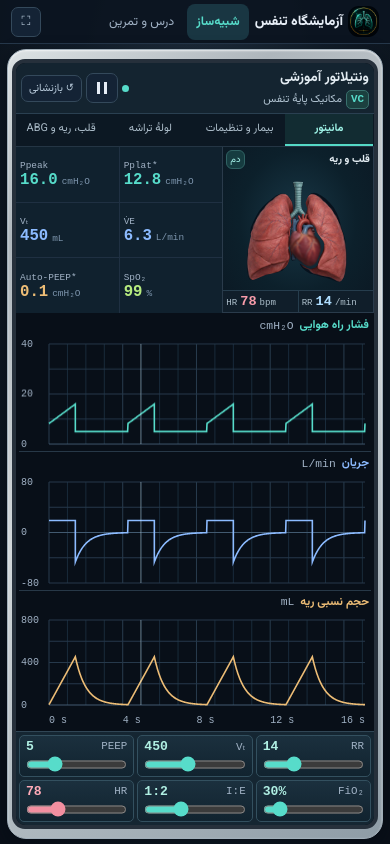
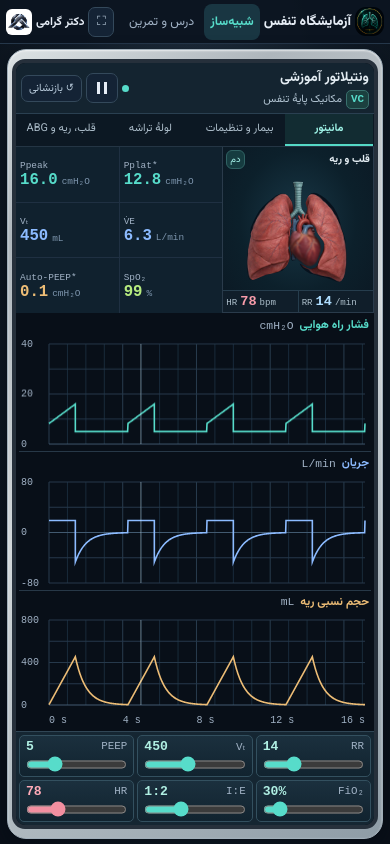
Before and after one commit to 4mirgr/Respiratory-ventilator, a plain HTML site: page index.html in a window 390 px wide. Drawn offline with Linux system fonts and the light colour scheme.

Commit message:
Add Dr. Gerami’s signature to the simulator header

```diff
--- a/device.css
+++ b/device.css
@@ -22,8 +22,41 @@ body:has(#simulator-view:not([hidden])) main {
 .header-inner {
   min-height: 53px;
 }
-.fullscreen-button { margin-inline-start: auto; }
-
+/* Keep the project identity and tabs anchored while the signature uses the far end. */
+.fullscreen-button,
+.fullscreen-button[hidden] + .physician-signature { margin-inline-start: auto; }
+.physician-signature {
+  display: inline-flex;
+  flex: none;
+  align-items: center;
+  gap: 7px;
+  color: #e6edf6;
+  font-size: .88rem;
+  font-weight: 700;
+  white-space: nowrap;
+}
+.physician-signature img {
+  display: block;
+  width: 34px;
+  height: 34px;
+  padding: 2px;
+  background: white;
+  border-radius: 9px;
+}
+@media (max-width: 620px) {
+  .fullscreen-button { min-width: 30px; padding: 4px 5px; }
+  .fullscreen-button span:last-child {
+    position: absolute;
+    width: 1px;
+    height: 1px;
+    overflow: hidden;
+    clip-path: inset(50%);
+    white-space: nowrap;
+  }
+  .site-header .view-nav { margin-inline-start: 0; }
+  .physician-signature { gap: 4px; font-size: .72rem; }
+  .physician-signature img { width: 26px; height: 26px; border-radius: 6px; }
+}
 #simulator-view, .device-shell { block-size: 100%; }
 .device-shell {
   position: relative;
@@ -470,16 +503,6 @@ body:has(#simulator-view:not([hidden])) main {
 
 @media (max-width: 620px) and (min-height: 421px) {
   .header-inner { min-height: 43px; gap: 6px; }
-  .site-header .view-nav { margin-inline-start: 0; }
-  .fullscreen-button { min-width: 30px; padding: 4px 5px; }
-  .fullscreen-button span:last-child {
-    position: absolute;
-    width: 1px;
-    height: 1px;
-    overflow: hidden;
-    clip-path: inset(50%);
-    white-space: nowrap;
-  }
   .device-header { padding: 4px 5px; gap: 4px; }
   .device-heading { flex: 1; align-items: flex-start; flex-direction: column; gap: 2px; }
   .device-heading h1 { font-size: .86rem; }
@@ -588,3 +611,35 @@ body:has(#simulator-view:not([hidden])) main {
   #lesson-view .volume-entry h3 { font-size: .83rem; }
   #lesson-view .volume-entry strong { font-size: .78rem; }
 }
+
+/* Share the small-phone header with the fullscreen control only where it is available. */
+@media (max-width: 470px) {
+  .header-inner:where(:has(.fullscreen-button:not([hidden]))) {
+    width: calc(100% - 12px);
+    gap: 4px;
+  }
+  .header-inner:where(:has(.fullscreen-button:not([hidden]))) .brand { gap: 4px; font-size: .84rem; }
+  .header-inner:where(:has(.fullscreen-button:not([hidden]))) .brand-mark { width: 29px; height: 29px; }
+  .header-inner:where(:has(.fullscreen-button:not([hidden]))) .nav-button { padding-inline: 6px; font-size: .78rem; }
+  .site-header .fullscreen-button { min-width: 26px; padding-inline: 3px; }
+}
+@media (min-width: 421px) and (max-width: 445px) {
+  .site-header .header-inner { width: calc(100% - 16px); gap: 4px; }
+}
+@media (max-width: 382px) {
+  .site-header .header-inner { width: calc(100% - 12px); gap: 3px; }
+  .site-header .header-inner .brand { gap: 3px; font-size: .76rem; }
+  .site-header .header-inner .brand-mark { width: 25px; height: 25px; }
+  .site-header .header-inner .nav-button { padding-inline: 4px; font-size: .73rem; }
+  .physician-signature { font-size: .68rem; gap: 3px; }
+  .physician-signature img { width: 24px; height: 24px; }
+}
+@media (max-width: 349px) {
+  .site-header .header-inner { gap: 2px; width: calc(100% - 8px); }
+  .site-header .header-inner .nav-button { padding-inline: 2px; }
+  .site-header .view-nav { gap: 1px; }
+  .site-header .header-inner .brand { font-size: .70rem; }
+  .site-header .header-inner .brand-mark { width: 22px; height: 22px; }
+  .physician-signature { gap: 2px; font-size: .64rem; }
+  .physician-signature img { width: 22px; height: 22px; padding: 1px; }
+}
--- a/index.html
+++ b/index.html
@@ -12,7 +12,7 @@
   <link rel="manifest" href="./manifest.webmanifest">
   <link rel="stylesheet" href="./styles.css?v=5-lung">
   <link rel="stylesheet" href="./organ-motion.css?v=4-airway">
-  <link rel="stylesheet" href="./device.css?v=4-airway">
+  <link rel="stylesheet" href="./device.css?v=6-header">
   <script type="module" src="./app.js?v=4-airway"></script>
 </head>
 <body>
@@ -27,6 +27,10 @@
         <button id="tab-lesson" class="nav-button" type="button" aria-controls="lesson-view" aria-pressed="false">درس و تمرین</button>
       </nav>
       <button id="fullscreen-toggle" class="text-button fullscreen-button" type="button" aria-pressed="false" hidden><span aria-hidden="true">⛶</span> <span>تمام‌صفحه</span></button>
+      <span class="physician-signature">
+        <span>دکتر گرامی</span>
+        <img src="./assets/dr-gerami.webp" width="34" height="34" alt="">
+      </span>
     </div>
   </header>
 
```
Also changed, not shown: assets/dr-gerami.webp (added).
